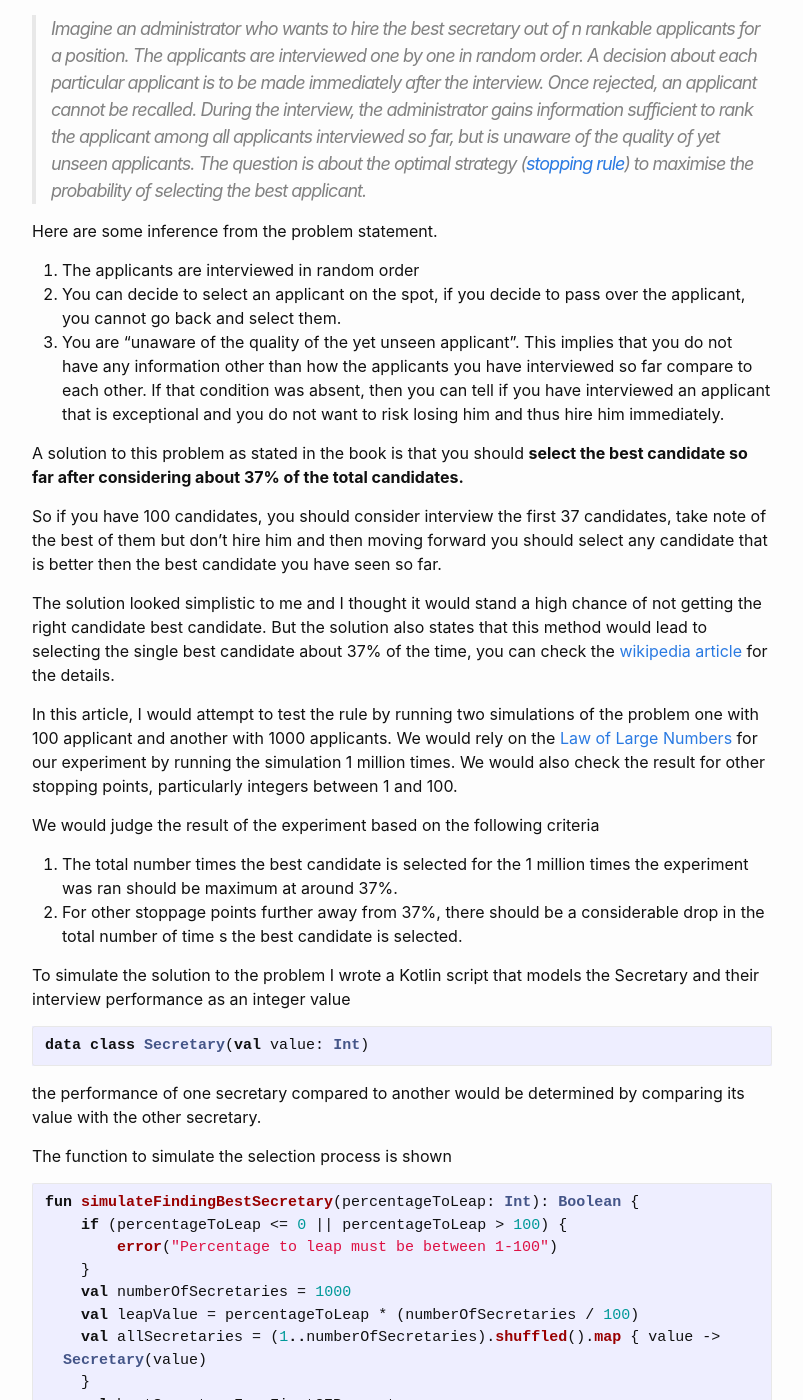
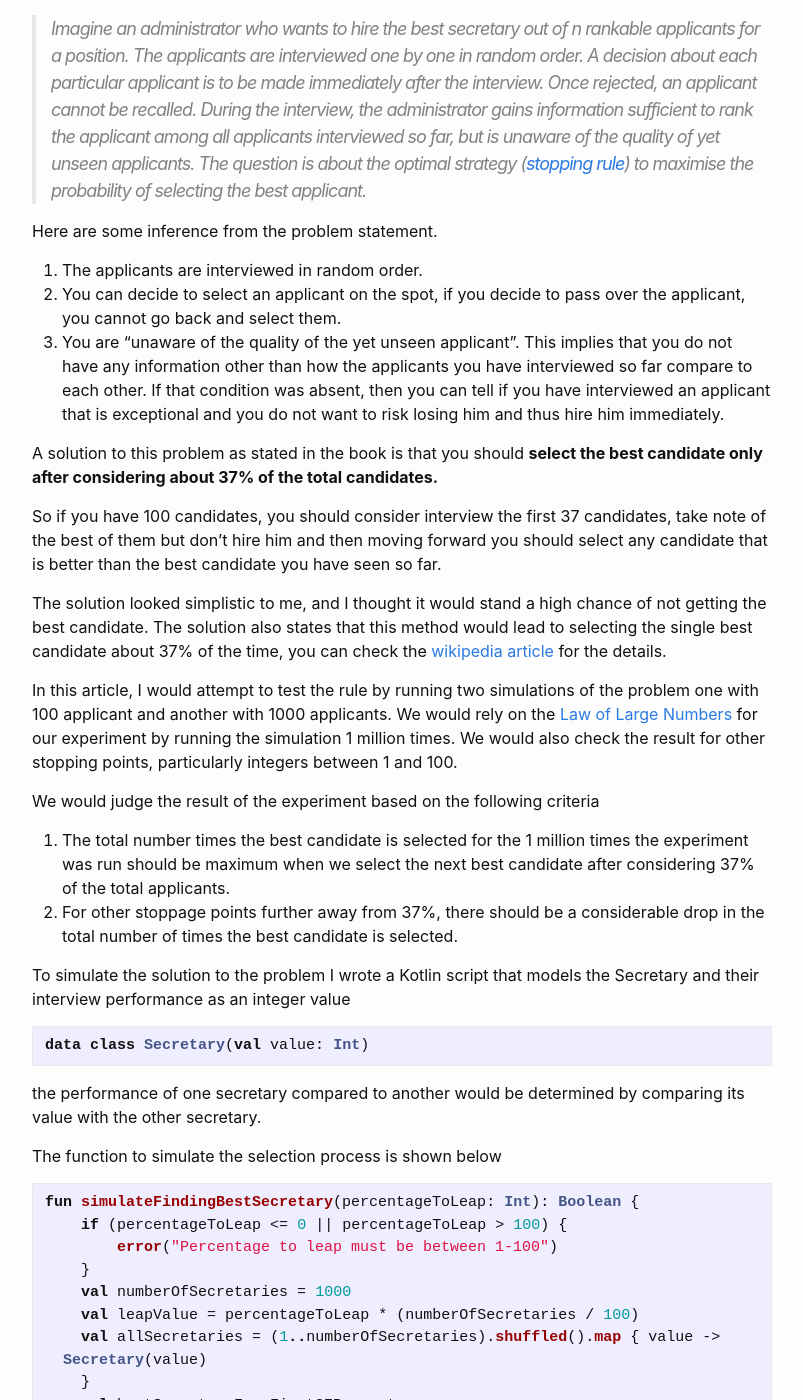
Before and after one commit to Oziomajnr/Ozioma-Personal-Website, a Jekyll site: the page built from blog/_posts/2022-01-09-secretary-problem-experiment.md, in a window 1280 px wide and 1400 px high, scrolled down 314 px. Shown: the whole window, without its empty margins (238-1041 px from the left). Built offline with Jekyll 4.4.1, drawn with Linux system fonts in a browser that asks for light colours; comment, search, counter and statistics services are not loaded; some of the changed text lies outside the part shown.

Commit message:
Fix grammar errors in secretary article.

````diff
--- a/blog/_posts/2022-01-09-secretary-problem-experiment.md
+++ b/blog/_posts/2022-01-09-secretary-problem-experiment.md
@@ -5,28 +5,28 @@
 ---
 
 While reading chapter one of the book **[Algorithms to Live By: The Computer Science of Human Decisions](https://www.amazon.com/Algorithms-Live-Computer-Science-Decisions/dp/1627790365)**
-I came across an interesting problem with an interesting solution, [The Secretary Problem](https://www.amazon.com/Algorithms-Live-Computer-Science-Decisions/dp/1627790365)   the problem statement is as follows
+I came across an interesting problem with an interesting solution, [The Secretary Problem](https://www.amazon.com/Algorithms-Live-Computer-Science-Decisions/dp/1627790365),  the problem statement is as follows
 
 > Imagine an administrator who wants to hire the best secretary out of *n* rankable applicants for a position. The applicants are interviewed one by one in random order. A decision about each particular applicant is to be made immediately after the interview. Once rejected, an applicant cannot be recalled. During the interview, the administrator gains information sufficient to rank the applicant among all applicants interviewed so far, but is unaware of the quality of yet unseen applicants. The question is about the optimal strategy  ([stopping rule](https://en.wikipedia.org/wiki/Stopping_rule "Stopping rule")) to maximise the probability of selecting the best applicant.
 
 Here are some inference from the problem statement.
 
-1. The applicants are interviewed in random order
+1. The applicants are interviewed in random order.
 2. You can decide to select an applicant on the spot, if you decide to pass over the applicant, you cannot go back and select them.
 3. You are "unaware of the quality of the  yet unseen applicant". This implies that you do not have any information other than how the applicants you have interviewed so far compare to each other. If that condition was absent, then you can tell if you have interviewed an applicant that is exceptional and you do not want to risk losing him and thus hire him immediately.
 
-A solution to this problem as stated in the book is that you should **select the best candidate so far after considering about 37% of the total candidates.**
+A solution to this problem as stated in the book is that you should **select the best candidate only after considering about 37% of the total candidates.**
 
-So if you have 100 candidates, you should consider interview the first 37 candidates, take note of the best of them but don't hire him and then moving forward you should select any candidate that is better then the best candidate you have seen so far.
+So if you have 100 candidates, you should consider interview the first 37 candidates, take note of the best of them but don't hire him and then moving forward you should select any candidate that is better than the best candidate you have seen so far.
 
-The solution looked simplistic to me and I thought it would stand a high chance of not getting the right candidate best candidate. But the solution also states that this method would lead to selecting the single best candidate about 37% of the time, you can check the [wikipedia article](https://en.wikipedia.org/wiki/Secretary_problem) for the details.
+The solution looked simplistic to me, and I thought it would stand a high chance of not getting the best candidate. The solution also states that this method would lead to selecting the single best candidate about 37% of the time, you can check the [wikipedia article](https://en.wikipedia.org/wiki/Secretary_problem) for the details.
 
 In this article, I would attempt to test the rule by running two simulations of the problem one with 100 applicant and another with 1000 applicants. We would rely on the [Law of Large Numbers](https://en.wikipedia.org/wiki/Law_of_large_numbers) for our experiment by running the simulation 1 million times. We would also check the result for other stopping points, particularly integers between 1 and 100.
 
 We would judge the result of the experiment based on the following criteria
 
-1. The total number  times the best candidate is selected for the 1 million times the experiment was ran should be maximum at around 37%.
-2. For other stoppage points further away from 37%, there should be a considerable drop in the total number of time s the best candidate is selected.
+1. The total number  times the best candidate is selected for the 1 million times the experiment was run should be maximum when we select the next best candidate after considering 37% of the total applicants.
+2. For other stoppage points further away from 37%, there should be a considerable drop in the total number of times the best candidate is selected.
 
 To simulate the solution to the problem I wrote a Kotlin script that models the Secretary and their interview performance as an integer value
 
@@ -35,7 +35,7 @@
 ```
 the performance of one secretary compared to another would be determined by comparing its value with the other secretary.
 
-The function to simulate the selection process is shown
+The function to simulate the selection process is shown below
 
 ```kotlin
 fun simulateFindingBestSecretary(percentageToLeap: Int): Boolean {
@@ -60,12 +60,13 @@
 }
 ```
 
-The function has an argument `percentageToLeap: Int` which I could be a value between 1-100, this would enable us run the experiment for different stopping point. What the function does is select the best candidate from the first n percent of candidates and then checks the rest of the pool of candidates to see if there is a candidate that is better than the best candidate we have so far, if we find any candidate we pick that one, if we do not find any candidate we just select the last person we interview.
+The function has an argument `percentageToLeap: Int` which I could be a value between 1-100, this would enable us run the experiment for different stopping point.
+What the function does is select the best candidate from the first n percent of candidates and then checks the rest of the pool of candidates to see if there is a candidate that is better than the best candidate we have so far, if we find any candidate we pick that one, if we do not find any candidate we just select the last person we interview.
 
-to change the number of applicants in the pool, just set the variable `val numberOfSecretaries`
+To change the number of applicants in the pool, just set the variable `val numberOfSecretaries`
 to whatever value you want.
 
-then we run the simulation for each stopping point 1 million times and save the number of times the best candidate was selected for each stopping point in the IntArray `resultArray`
+Then we run the simulation for each stopping point 1 million times and save the number of times the best candidate was selected for each stopping point in the IntArray `resultArray`
 ```kotlin
 fun main() {
     val resultArray = IntArray(100) {
@@ -106,11 +107,11 @@
 
 The result from the two simulations and the resulting graphs shows meets the judgement criteria that we mentioned earlier
 
-1.  The total number times the best candidate is selected for the 1 million times the experiment was ran should be maximum at around 37%.
-2.  For other stoppage points further away from 37%, there should be a considerable drop in the total number of time s the best candidate is selected.
+1. The total number  times the best candidate is selected for the 1 million times the experiment was run should be maximum when we select the next best candidate after considering 37% of the total applicants.
+2. For other stoppage points further away from 37%, there should be a considerable drop in the total number of times the best candidate is selected.
 
 Point two is apparent from the shape of the graph, points farther away from the 37% mark have less likelihood of yielding the best result.
 
 ## Conclusion
 
-A 37% chance of making the correct decision is relative low especially for decisions that we would have to make once, also, the problem statement for the Secretary problem is a simplified version of most of the optimal stopping problem we would face but its still fascinating that there are mathematical solutions to decision making problems like this. Some other variations to the problem and their solution can be found in the [Wikipedia article](https://en.wikipedia.org/wiki/Secretary_problem).
+A 37% chance of making the correct decision might be relative low especially for decisions that we would have to make once, also, the problem statement for the Secretary problem is a simplified version of most of the optimal stopping problem we would face but its still fascinating that there are mathematical solutions to decision making problems like this. Some other variations to the problem and their solution can be found in the [Wikipedia article](https://en.wikipedia.org/wiki/Secretary_problem).
````
